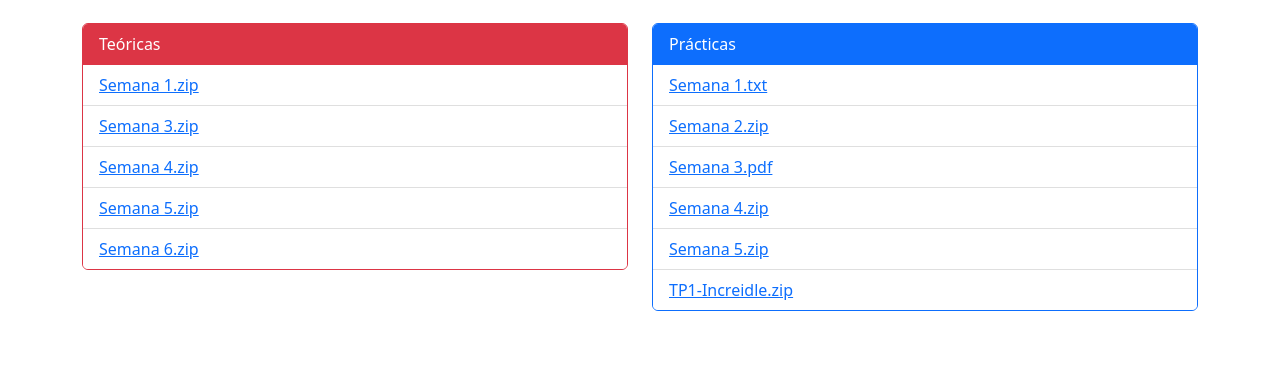
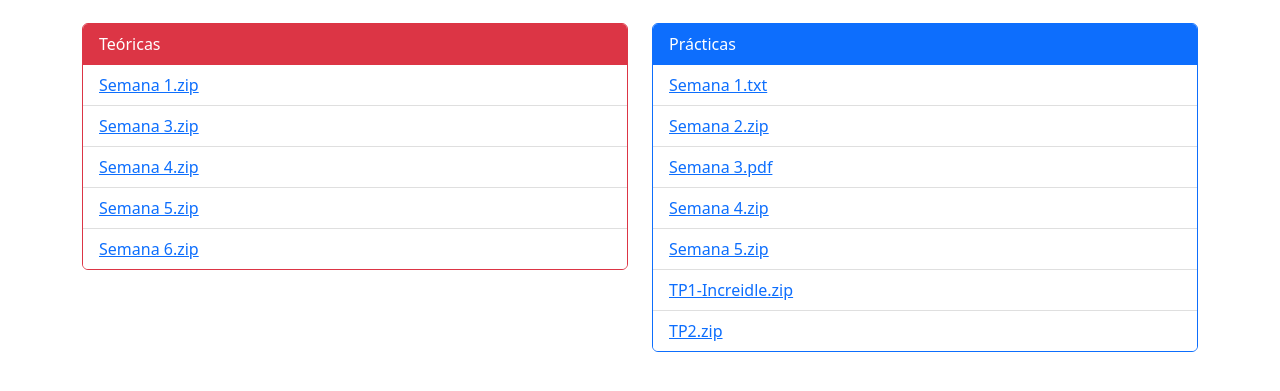
Before and after one commit to algo1camejo/material, a plain HTML site: page index.html in a window 1280 px wide. Shown: the part 121-512 px from the top of the page. Drawn offline with nearby package versions, Linux system fonts and the light colour scheme.

Commit message:
Deploying to gh-pages from main b22d48e44d335cc00b667abfb449fcfeab1afae0

```diff
--- a/index.html
+++ b/index.html
@@ -54,6 +54,8 @@
 
 							<li class="list-group-item"><a href="material/practicas/TP1-Increidle.zip" download>TP1-Increidle.zip</a></li>
 
+							<li class="list-group-item"><a href="material/practicas/TP2.zip" download>TP2.zip</a></li>
+
 					</ul>
 				</div>
 			</div>
```
Also changed, not shown: 1 other file.
